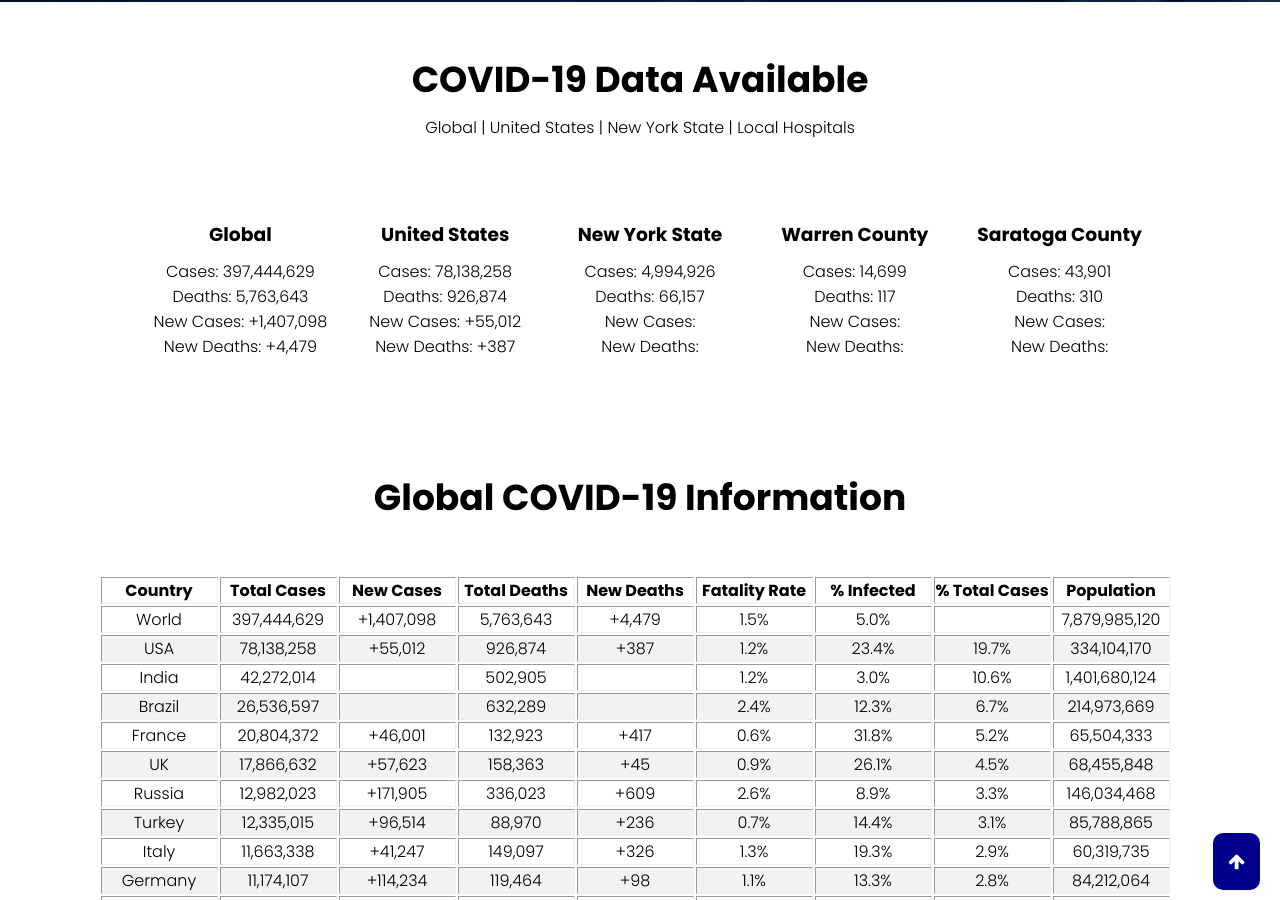
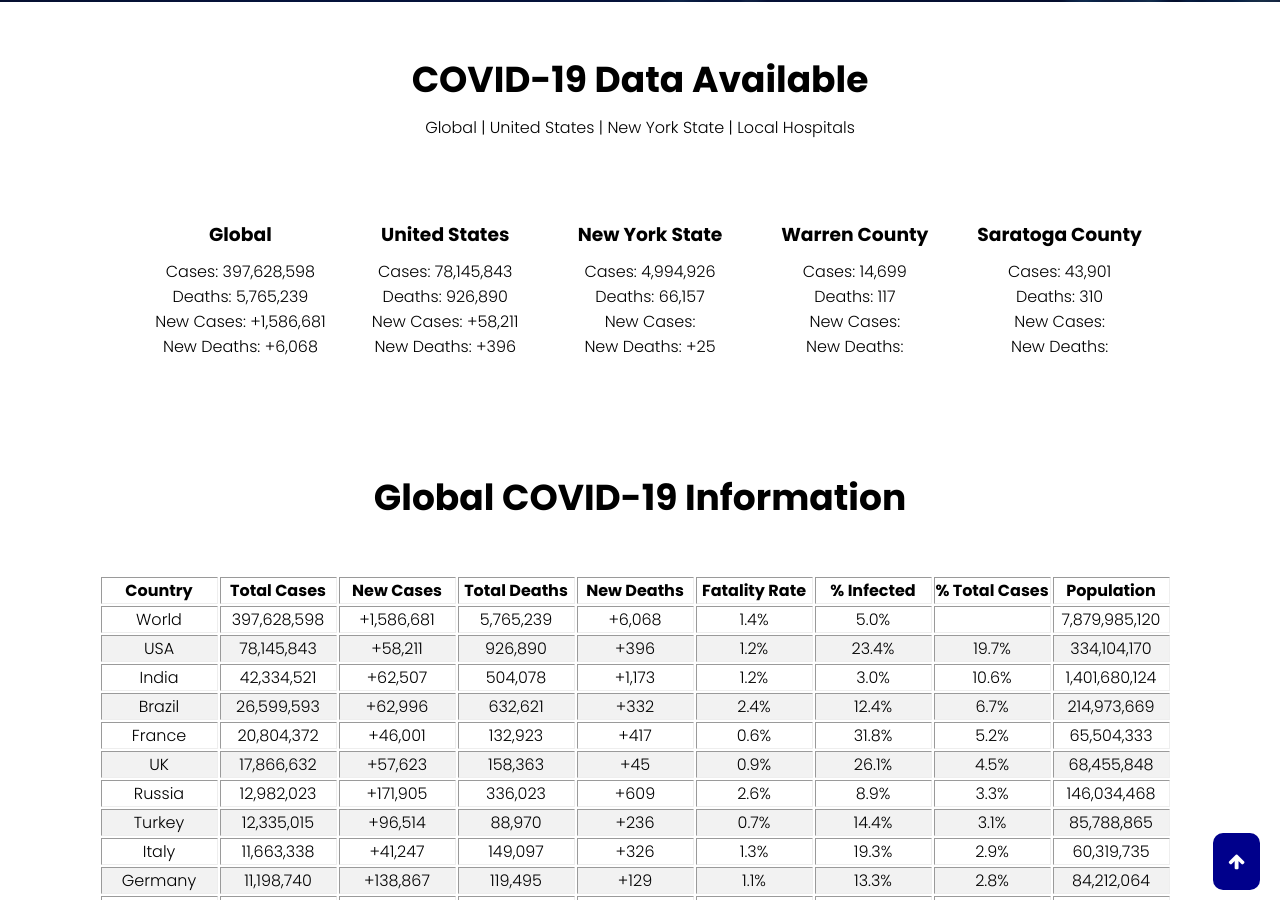
Before and after one commit to Pasin3ru/Tracking-COVID-19, a Jekyll site: the page built from index.html, in a window 1280 px wide and 900 px high, scrolled down 898 px. Built offline with Jekyll 4.4.1, drawn with Linux system fonts in a browser that asks for light colours; some of the changed text lies outside the part shown.

Commit message:
update data

```diff
--- a/_data/ny_total_data.json
+++ b/_data/ny_total_data.json
@@ -1 +1 @@
-{"0":{"Total Cases: ":"4,994,926","Total Deaths: ":"66,157","New Cases: ":"","New Deaths: ":""}}
+{"0":{"Total Cases: ":"4,994,926","Total Deaths: ":"66,157","New Cases: ":"","New Deaths: ":"+25 "}}
--- a/_data/us_total_data.json
+++ b/_data/us_total_data.json
@@ -1 +1 @@
-{"0":{"Total Cases: ":"78,138,258","Total Deaths: ":"926,874","New Cases: ":"+55,012","New Deaths: ":"+387"}}
+{"0":{"Total Cases: ":"78,145,843","Total Deaths: ":"926,890","New Cases: ":"+58,211","New Deaths: ":"+396"}}
--- a/_data/world_total_data.json
+++ b/_data/world_total_data.json
@@ -1 +1 @@
-{"0":{"Total Cases: ":"397,444,629","Total Deaths: ":"5,763,643","New Cases: ":"+1,407,098","New Deaths: ":"+4,479"}}
+{"0":{"Total Cases: ":"397,628,598","Total Deaths: ":"5,765,239","New Cases: ":"+1,586,681","New Deaths: ":"+6,068"}}
--- a/_includes/hospital-tables/global_data.html
+++ b/_includes/hospital-tables/global_data.html
@@ -15,21 +15,21 @@
   <tbody>
     <tr>
       <td>World</td>
-      <td>397,444,629</td>
-      <td>+1,407,098</td>
-      <td>5,763,643</td>
-      <td>+4,479</td>
-      <td>1.5%</td>
+      <td>397,628,598</td>
+      <td>+1,586,681</td>
+      <td>5,765,239</td>
+      <td>+6,068</td>
+      <td>1.4%</td>
       <td>5.0%</td>
       <td></td>
       <td>7,879,985,120</td>
     </tr>
     <tr>
       <td>USA</td>
-      <td>78,138,258</td>
-      <td>+55,012</td>
-      <td>926,874</td>
-      <td>+387</td>
+      <td>78,145,843</td>
+      <td>+58,211</td>
+      <td>926,890</td>
+      <td>+396</td>
       <td>1.2%</td>
       <td>23.4%</td>
       <td>19.7%</td>
@@ -37,10 +37,10 @@
     </tr>
     <tr>
       <td>India</td>
-      <td>42,272,014</td>
-      <td></td>
-      <td>502,905</td>
-      <td></td>
+      <td>42,334,521</td>
+      <td>+62,507</td>
+      <td>504,078</td>
+      <td>+1,173</td>
       <td>1.2%</td>
       <td>3.0%</td>
       <td>10.6%</td>
@@ -48,12 +48,12 @@
     </tr>
     <tr>
       <td>Brazil</td>
-      <td>26,536,597</td>
-      <td></td>
-      <td>632,289</td>
-      <td></td>
+      <td>26,599,593</td>
+      <td>+62,996</td>
+      <td>632,621</td>
+      <td>+332</td>
       <td>2.4%</td>
-      <td>12.3%</td>
+      <td>12.4%</td>
       <td>6.7%</td>
       <td>214,973,669</td>
     </tr>
@@ -114,10 +114,10 @@
     </tr>
     <tr>
       <td>Germany</td>
-      <td>11,174,107</td>
-      <td>+114,234</td>
-      <td>119,464</td>
-      <td>+98</td>
+      <td>11,198,740</td>
+      <td>+138,867</td>
+      <td>119,495</td>
+      <td>+129</td>
       <td>1.1%</td>
       <td>13.3%</td>
       <td>2.8%</td>
@@ -197,7 +197,7 @@
       <td>+4</td>
       <td>0.4%</td>
       <td>28.9%</td>
-      <td>1.3%</td>
+      <td>1.2%</td>
       <td>17,195,461</td>
     </tr>
     <tr>
@@ -323,12 +323,12 @@
     </tr>
     <tr>
       <td>Malaysia</td>
-      <td>2,914,220</td>
-      <td></td>
-      <td>32,034</td>
-      <td></td>
+      <td>2,925,254</td>
+      <td>+11,034</td>
+      <td>32,043</td>
+      <td>+9</td>
       <td>1.1%</td>
-      <td>8.8%</td>
+      <td>8.9%</td>
       <td>0.7%</td>
       <td>33,028,384</td>
     </tr>
@@ -609,12 +609,12 @@
     </tr>
     <tr>
       <td>Lebanon</td>
-      <td>971,774</td>
-      <td></td>
-      <td>9,711</td>
-      <td></td>
+      <td>978,125</td>
+      <td>+6,351</td>
+      <td>9,730</td>
+      <td>+19</td>
       <td>1.0%</td>
-      <td>14.3%</td>
+      <td>14.4%</td>
       <td>0.2%</td>
       <td>6,776,593</td>
     </tr>
@@ -950,12 +950,12 @@
     </tr>
     <tr>
       <td>Singapore</td>
-      <td>397,823</td>
-      <td></td>
-      <td>871</td>
-      <td></td>
-      <td>0.2%</td>
-      <td>6.7%</td>
+      <td>405,629</td>
+      <td>+7,806</td>
+      <td>874</td>
+      <td>+3</td>
+      <td>0.2%</td>
+      <td>6.8%</td>
       <td>0.1%</td>
       <td>5,923,856</td>
     </tr>
@@ -1269,10 +1269,10 @@
     </tr>
     <tr>
       <td>Rwanda</td>
-      <td>129,141</td>
-      <td></td>
-      <td>1,446</td>
-      <td></td>
+      <td>129,157</td>
+      <td>+16</td>
+      <td>1,447</td>
+      <td>+1</td>
       <td>1.1%</td>
       <td>1.0%</td>
       <td>0.0%</td>
@@ -1313,10 +1313,10 @@
     </tr>
     <tr>
       <td>Trinidad and Tobago</td>
-      <td>115,270</td>
-      <td></td>
-      <td>3,460</td>
-      <td></td>
+      <td>115,843</td>
+      <td>+573</td>
+      <td>3,467</td>
+      <td>+7</td>
       <td>3.0%</td>
       <td>8.2%</td>
       <td>0.0%</td>
@@ -1379,10 +1379,10 @@
     </tr>
     <tr>
       <td>Malawi</td>
-      <td>84,813</td>
-      <td></td>
-      <td>2,571</td>
-      <td></td>
+      <td>84,844</td>
+      <td>+31</td>
+      <td>2,573</td>
+      <td>+2</td>
       <td>3.0%</td>
       <td>0.4%</td>
       <td>0.0%</td>
@@ -1412,12 +1412,12 @@
     </tr>
     <tr>
       <td>French Guiana</td>
-      <td>76,509</td>
-      <td></td>
+      <td>76,773</td>
+      <td>+264</td>
       <td>383</td>
       <td></td>
       <td>0.5%</td>
-      <td>24.6%</td>
+      <td>24.7%</td>
       <td>0.0%</td>
       <td>311,036</td>
     </tr>
@@ -1500,10 +1500,10 @@
     </tr>
     <tr>
       <td>Mauritania</td>
-      <td>58,458</td>
-      <td></td>
-      <td>967</td>
-      <td></td>
+      <td>58,490</td>
+      <td>+32</td>
+      <td>969</td>
+      <td>+2</td>
       <td>1.7%</td>
       <td>1.2%</td>
       <td>0.0%</td>
@@ -1599,10 +1599,10 @@
     </tr>
     <tr>
       <td>Curaçao</td>
-      <td>37,809</td>
-      <td></td>
-      <td>246</td>
-      <td></td>
+      <td>37,854</td>
+      <td>+45</td>
+      <td>247</td>
+      <td>+1</td>
       <td>0.7%</td>
       <td>22.9%</td>
       <td>0.0%</td>
@@ -1676,8 +1676,8 @@
     </tr>
     <tr>
       <td>Aruba</td>
-      <td>33,302</td>
-      <td></td>
+      <td>33,328</td>
+      <td>+26</td>
       <td>195</td>
       <td></td>
       <td>0.6%</td>
@@ -1720,8 +1720,8 @@
     </tr>
     <tr>
       <td>Mali</td>
-      <td>30,205</td>
-      <td></td>
+      <td>30,215</td>
+      <td>+10</td>
       <td>715</td>
       <td></td>
       <td>2.4%</td>
@@ -1819,8 +1819,8 @@
     </tr>
     <tr>
       <td>Saint Lucia</td>
-      <td>21,513</td>
-      <td></td>
+      <td>21,535</td>
+      <td>+22</td>
       <td>341</td>
       <td></td>
       <td>1.6%</td>
@@ -2105,12 +2105,12 @@
     </tr>
     <tr>
       <td>Monaco</td>
-      <td>8,770</td>
-      <td></td>
+      <td>8,808</td>
+      <td>+38</td>
       <td>46</td>
       <td></td>
       <td>0.5%</td>
-      <td>22.1%</td>
+      <td>22.2%</td>
       <td>0.0%</td>
       <td>39,687</td>
     </tr>
--- a/_includes/hospital-tables/ny_state_data.html
+++ b/_includes/hospital-tables/ny_state_data.html
@@ -15,47 +15,47 @@
       <td>4,994,926</td>
       <td></td>
       <td>66,157</td>
-      <td></td>
+      <td>+25</td>
       <td>2,249,407</td>
     </tr>
     <tr>
       <td>Kings</td>
-      <td>677,525</td>
-      <td></td>
-      <td>12,366</td>
-      <td></td>
+      <td>678,071</td>
+      <td>+546</td>
+      <td>12,370</td>
+      <td>+4</td>
       <td>N/A</td>
     </tr>
     <tr>
       <td>Queens</td>
-      <td>627,426</td>
-      <td></td>
-      <td>11,506</td>
-      <td></td>
+      <td>627,771</td>
+      <td>+345</td>
+      <td>11,509</td>
+      <td>+3</td>
       <td>N/A</td>
     </tr>
     <tr>
       <td>Suffolk</td>
-      <td>515,515</td>
-      <td></td>
-      <td>4,255</td>
-      <td></td>
+      <td>515,775</td>
+      <td>+260</td>
+      <td>4,267</td>
+      <td>+12</td>
       <td>N/A</td>
     </tr>
     <tr>
       <td>Bronx</td>
-      <td>401,186</td>
-      <td></td>
-      <td>7,538</td>
-      <td></td>
+      <td>401,414</td>
+      <td>+228</td>
+      <td>7,542</td>
+      <td>+4</td>
       <td>N/A</td>
     </tr>
     <tr>
       <td>Manhattan</td>
-      <td>395,754</td>
-      <td></td>
-      <td>5,250</td>
-      <td></td>
+      <td>396,020</td>
+      <td>+266</td>
+      <td>5,252</td>
+      <td>+2</td>
       <td>N/A</td>
     </tr>
     <tr>
--- a/_includes/hospital-tables/us_data.html
+++ b/_includes/hospital-tables/us_data.html
@@ -14,12 +14,12 @@
   <tbody>
     <tr>
       <td>USA Total</td>
-      <td>78,138,258</td>
-      <td>+55,012</td>
-      <td>926,874</td>
-      <td>+387</td>
-      <td>48,144,963</td>
-      <td>915,094,300</td>
+      <td>78,145,843</td>
+      <td>+58,211</td>
+      <td>926,890</td>
+      <td>+396</td>
+      <td>48,156,590</td>
+      <td>915,214,077</td>
       <td>334,104,170</td>
     </tr>
     <tr>
@@ -414,10 +414,10 @@
     </tr>
     <tr>
       <td>Rhode Island</td>
-      <td>347,901</td>
-      <td></td>
-      <td>3,354</td>
-      <td></td>
+      <td>349,499</td>
+      <td>+306</td>
+      <td>3,363</td>
+      <td>+2</td>
       <td>N/A</td>
       <td>7,291,538</td>
       <td>1,059,361</td>
@@ -454,12 +454,12 @@
     </tr>
     <tr>
       <td>South Dakota</td>
-      <td>230,240</td>
-      <td></td>
-      <td>2,687</td>
-      <td></td>
-      <td>202,501</td>
-      <td>2,033,513</td>
+      <td>230,834</td>
+      <td>+594</td>
+      <td>2,691</td>
+      <td>+4</td>
+      <td>205,038</td>
+      <td>2,037,456</td>
       <td>884,659</td>
     </tr>
     <tr>
@@ -474,8 +474,8 @@
     </tr>
     <tr>
       <td>Hawaii</td>
-      <td>226,451</td>
-      <td></td>
+      <td>227,284</td>
+      <td>+833</td>
       <td>1,226</td>
       <td></td>
       <td>N/A</td>
@@ -484,12 +484,12 @@
     </tr>
     <tr>
       <td>Alaska</td>
-      <td>217,366</td>
-      <td></td>
+      <td>220,388</td>
+      <td>+567</td>
       <td>1,060</td>
       <td></td>
-      <td>147,341</td>
-      <td>3,951,861</td>
+      <td>147,467</td>
+      <td>3,964,424</td>
       <td>731,545</td>
     </tr>
     <tr>
@@ -524,12 +524,12 @@
     </tr>
     <tr>
       <td>Vermont</td>
-      <td>106,690</td>
-      <td></td>
+      <td>107,478</td>
+      <td>+149</td>
       <td>553</td>
       <td></td>
-      <td>71,027</td>
-      <td>3,248,501</td>
+      <td>77,525</td>
+      <td>3,260,349</td>
       <td>623,989</td>
     </tr>
   </tbody>
```
Also changed, not shown: other parts of _includes/hospital-tables/us_data.html (+1 -1 lines).
